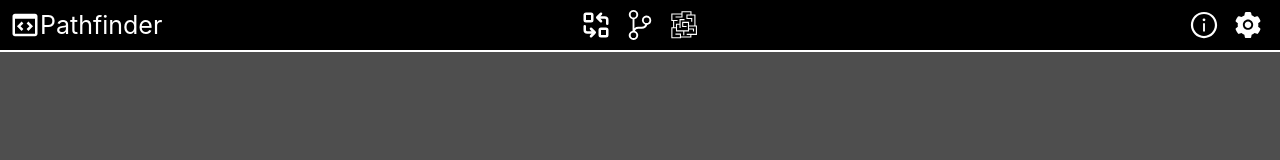
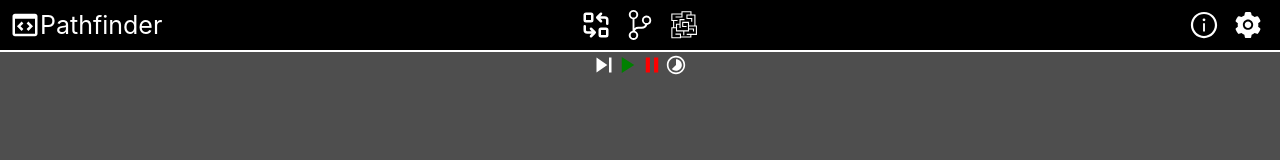
Before and after one commit to peoplestealusernames/pathfinder, a React (Create React App) app: page / in a window 1280 px wide. Shown: the top 160 px of the page. Built offline with nearby package versions, Linux system fonts and the light colour scheme.

Commit message:
Added NavBar to top of screen

```diff
--- a/src/App.tsx
+++ b/src/App.tsx
@@ -16,6 +16,7 @@ import { GiMaze } from 'react-icons/gi'
 import { VscSourceControl } from 'react-icons/vsc'
 import { AiFillSetting, AiOutlineInfoCircle } from "react-icons/ai"
 import { MazeMenu } from './Buttons/MazeMenu';
+import { NavBar } from './components/NavBar';
 
 const PopupMenus: {
   Menu: (...args: any) => JSX.Element,
@@ -62,7 +63,7 @@ function App() {
   const [InfoPopupState, setInfoPopupState] = useState<boolean>(false)
   const [SettingPopupState, setSettingPopupState] = useState<boolean>(false)
 
-  const [RunState, setRunState] = useState<boolean>(false)
+  const [TimerState, setTimerState] = useState<NodeJS.Timer | undefined>(undefined)
 
   const [SelectorState, setSelectorState] = useState<Selectable>("empty")
 
@@ -73,7 +74,7 @@ function App() {
     nav: Nav,
     selectorState: SelectorState,
     setSelectorState: setSelectorState,
-    runState: [RunState, setRunState]
+    timerState: [TimerState, setTimerState]
   }
 
   return (
@@ -101,6 +102,12 @@ function App() {
           <ContextButton setButtonState={setSettingPopupState}>
             <AiFillSetting size={30} />
           </ContextButton>
+        </div>
+        <div style={{
+          position: "absolute",
+          top: "53px"
+        }}>
+          <NavBar grid={Grid} nav={Nav} timerState={[TimerState, setTimerState]} />
         </div>
 
         {PopupMenus.map((Menu, i) => {
```
